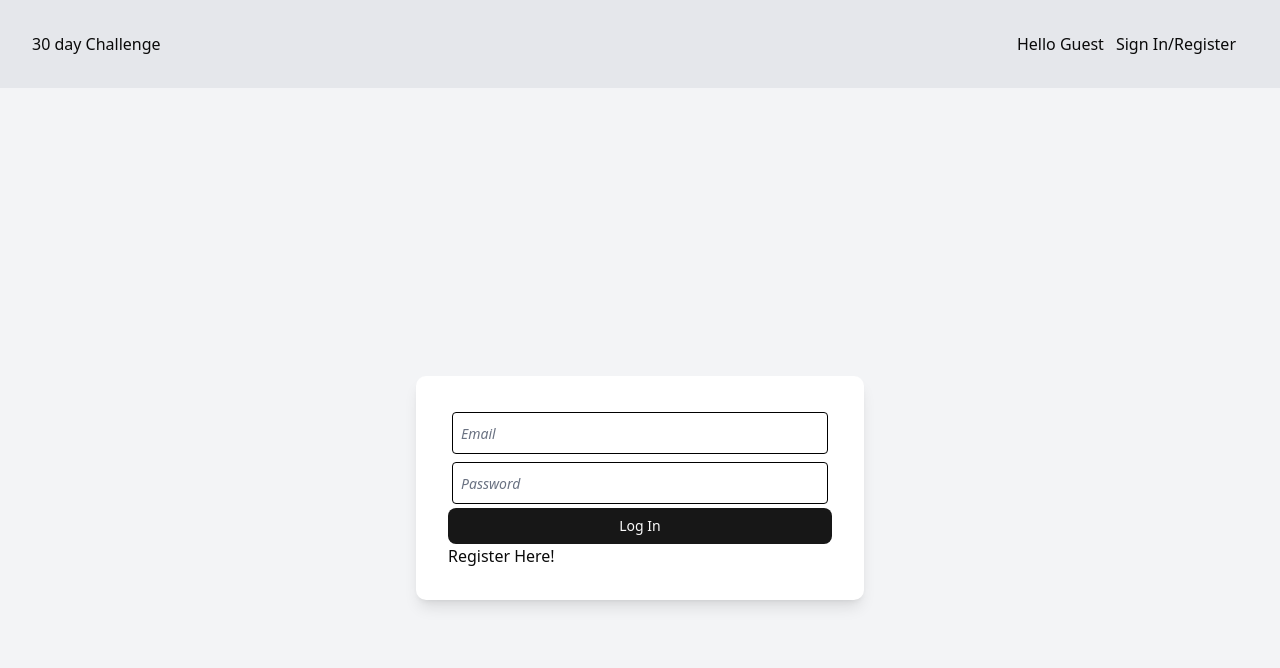
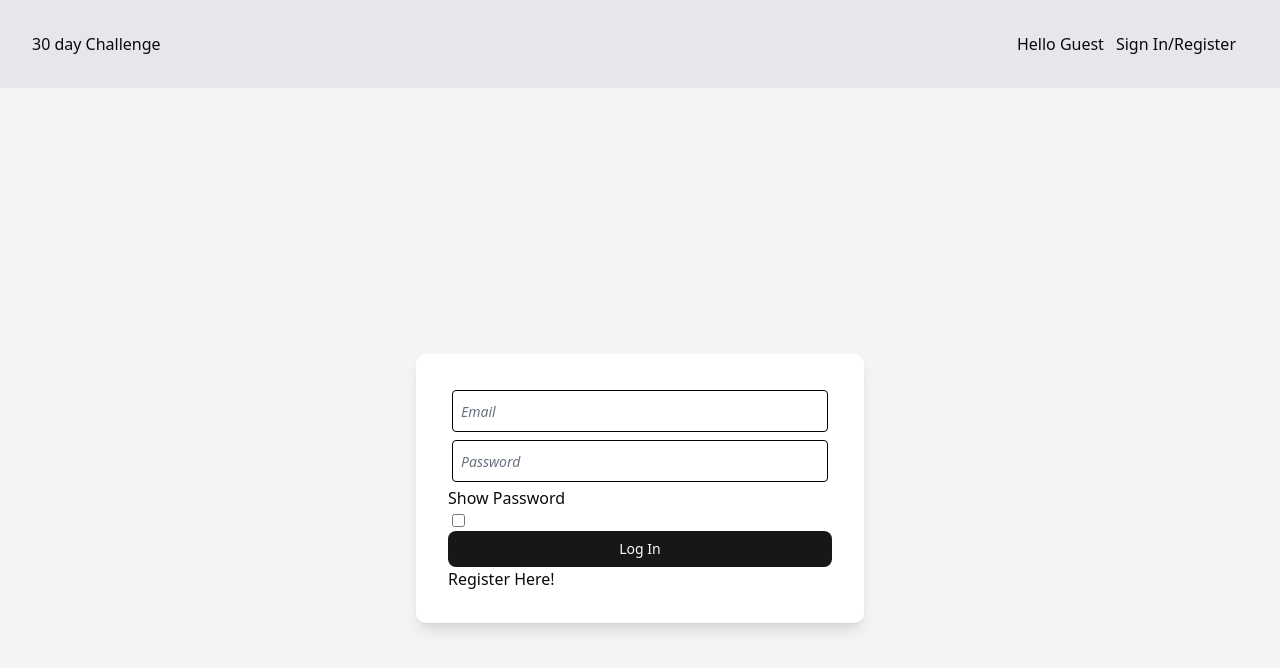
Before and after one commit to haidmichael/thirtyDayChallengeApp-frontEnd, a React (Vite) app: page /loggedin in a window 1280 px wide. Shown: the top 668 px of the page. Built offline with nearby package versions, Linux system fonts and the light colour scheme.

Commit message:
updated the password text box, tried to implement the logic to verify user to database.

```diff
--- a/src/api/api.js
+++ b/src/api/api.js
@@ -1,15 +1,24 @@
 // this is the connecter for the backend
 // Fetch functions for node
 
-export async function login() {
+export async function loginUser(user) {
         try {
-            const response = await fetch('https://localhost:3000/login');
+            const response = await fetch('http://localhost:3000/login', {
+                method: 'POST',
+                headers: { 'Content-Type' : 'application/json' },
+                body: JSON.stringify(user)
+            })
+
+            const data = await response.json()
+
             if (!response.ok) {
-                throw new Error(`HTTP error! status: ${response.status}`);
+                throw new Error(`HTTP error! status: ${response.status}`)
             }
-            const data = await response.json();
-            console.log(data);
+
+            console.log(data)
+            // return data...?
+            return data // Success
         } catch (error) {
-            console.error('Error fetching data:', error);
+            console.error('Error fetching data:', error)
         }
     }
--- a/src/components/LoggedIn.jsx
+++ b/src/components/LoggedIn.jsx
@@ -1,20 +1,43 @@
 import { Button } from "@/components/Button"
 import { Link } from "react-router"
-import { login } from "@/api/api"
+import { loginUser } from "@/api/api"
 import { useState } from "react"
 
 export const LoggedIn = () => {
     const [email, setEmail] = useState('')
-    const handleClick = () => {
+    const [password, setPassword] = useState('')
+    const [isShown, setIsShown] = useState(false) // For Showing Password
 
-        console.log('hi on click')
-        // use state
+    const togglePassword = () => {
+        setIsShown((isShown) => !isShown)
+    }
+
+    const handleClick = async (e) => {
+        e.preventDefault()
+
+        try {
+            console.log('hi on click')
+            const data = await loginUser({ email, password })
+            console.log('Login Success: ', data)
+
+        } catch (error) {
+            console.error('Login Failed: ', error.message)
+        }
     }
 
     const handleEmailChange = (e) => {
+        e.preventDefault()
+        console.log('Change', e.target.value)
         setEmail(e.target.value)
-        console.log('Change', e.target.value)
+
     }
+
+    const handlePasswordChange = (e) => {
+        e.preventDefault()
+        console.log('Password: ', e.target.value)
+        setPassword(e.target.value)
+    }
+
     return(
         <>
             <div className="flex justify-center items-center h-screen flex-col bg-gray-100">
@@ -23,14 +46,33 @@ export const LoggedIn = () => {
                         <input
                             type="text"
                             placeholder="Email"
-                            className="m-1 p-2 border border-black rounded  placeholder:italic placeholder:text-gray-500 placeholder:text-sm"
+                            className="m-1 p-2 border border-black rounded
+                                        placeholder:italic
+                                        placeholder:text-gray-500
+                                        placeholder:text-sm"
                             onChange={handleEmailChange}
                         />
                         <input
-                            type="text"
+                            type={isShown ? "text" : "password"}
                             placeholder="Password"
-                            className="m-1 p-2 border border-black rounded  placeholder:italic placeholder:text-gray-500 placeholder:text-sm"
+                            className="m-1 p-2 border border-black rounded
+                                        placeholder:italic
+                                        placeholder:text-gray-500
+                                        placeholder:text-sm"
+
+                            onChange={handlePasswordChange}
                         />
+
+                        <div>
+                            <label>Show Password</label>
+                            <input
+                                className="flex m-1 p-2 border-black rounded"
+                                type="checkbox"
+                                check={isShown}
+                                onChange={togglePassword}
+                            />
+                        </div>
+
                         <Button onClick={handleClick}>Log In</Button>
                         {/* <button>Log In</button> */}
                     </div>
```
